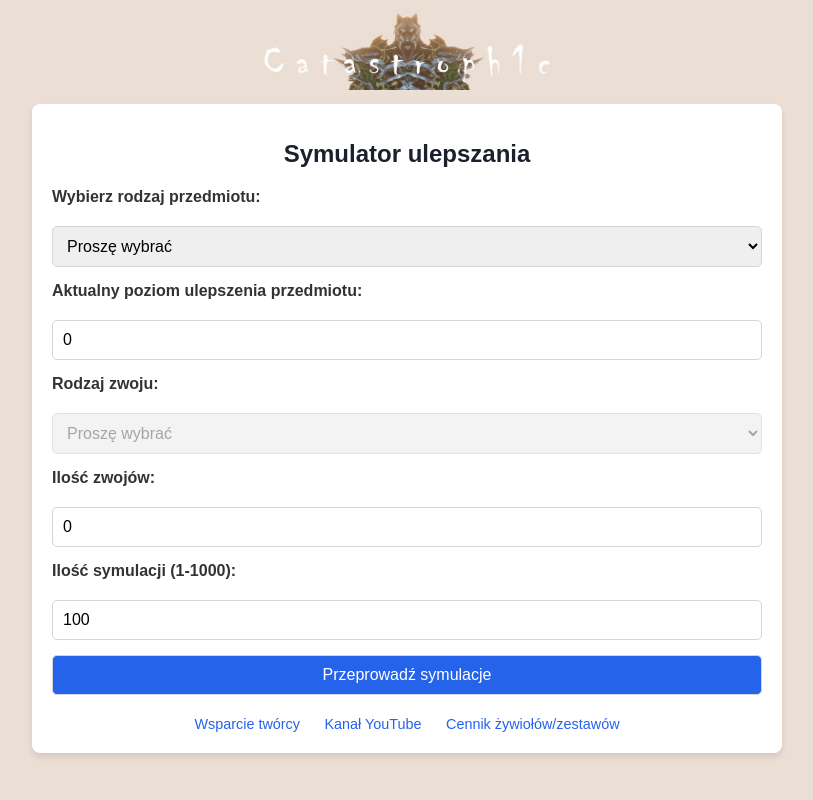
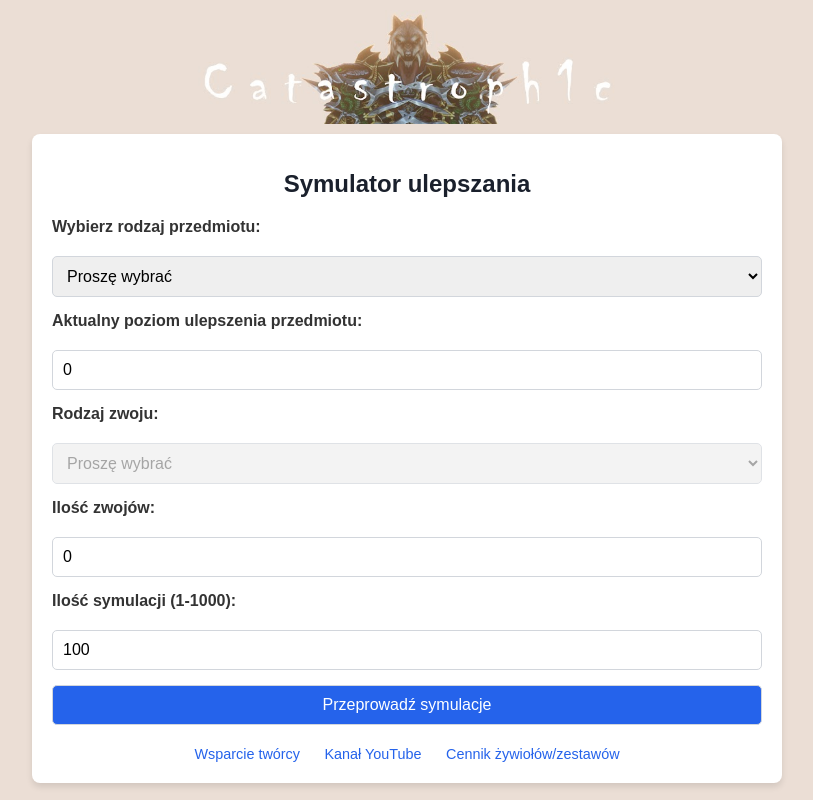
Before and after one commit to jkostka/mt2-upgrade-simulator, a Flask app: page / in a window 1280 px wide. Shown: the whole page, without its empty margins (233-1046 px from the left). Run offline with Flask 3, Linux system fonts and the light colour scheme.

Commit message:
Improved css

```diff
--- a/static/css/style.css
+++ b/static/css/style.css
@@ -33,12 +33,15 @@ header a {
 }
 
 header img {
-    max-width: 100%;
+    max-width: 65%;
     height: auto;
-    max-height: 80px;
+    display: block;
+    margin: auto;
+    object-fit: contain;
 }
 
-h1 {
+
+.container h1 {
     font-size: 1.5rem;
     color: #1a202c;
     text-align: center;
--- a/templates/index.html
+++ b/templates/index.html
@@ -14,7 +14,7 @@
 <body>
     <header>
         <a href="https://www.youtube.com/@Catastroph1c" target="_blank">
-            <img src="{{ url_for('static', filename='images/logo.png') }}" alt="Logo">
+            <img src="/static/images/logo.png" alt="Logo">
         </a>
     </header>
 
```
